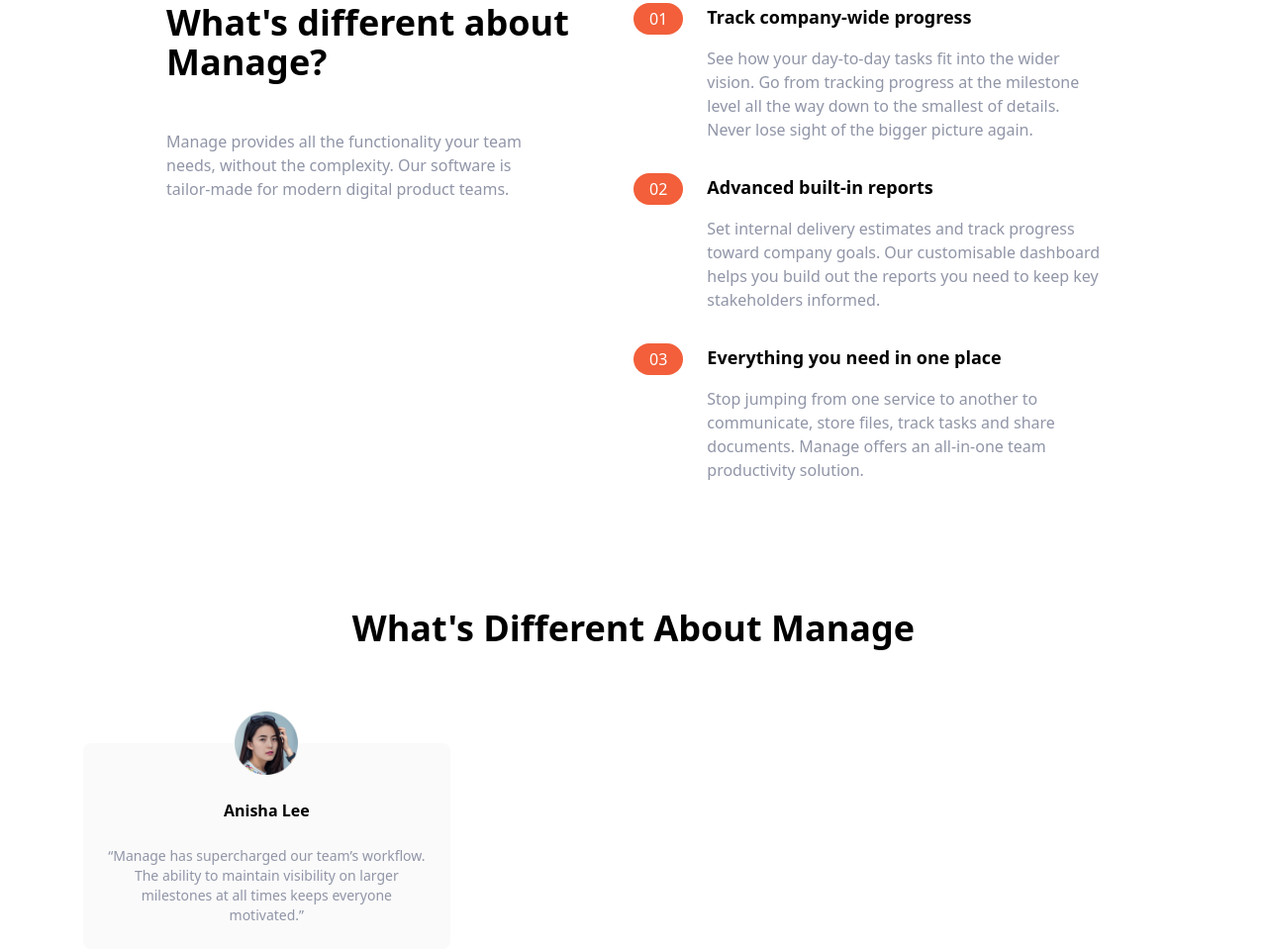
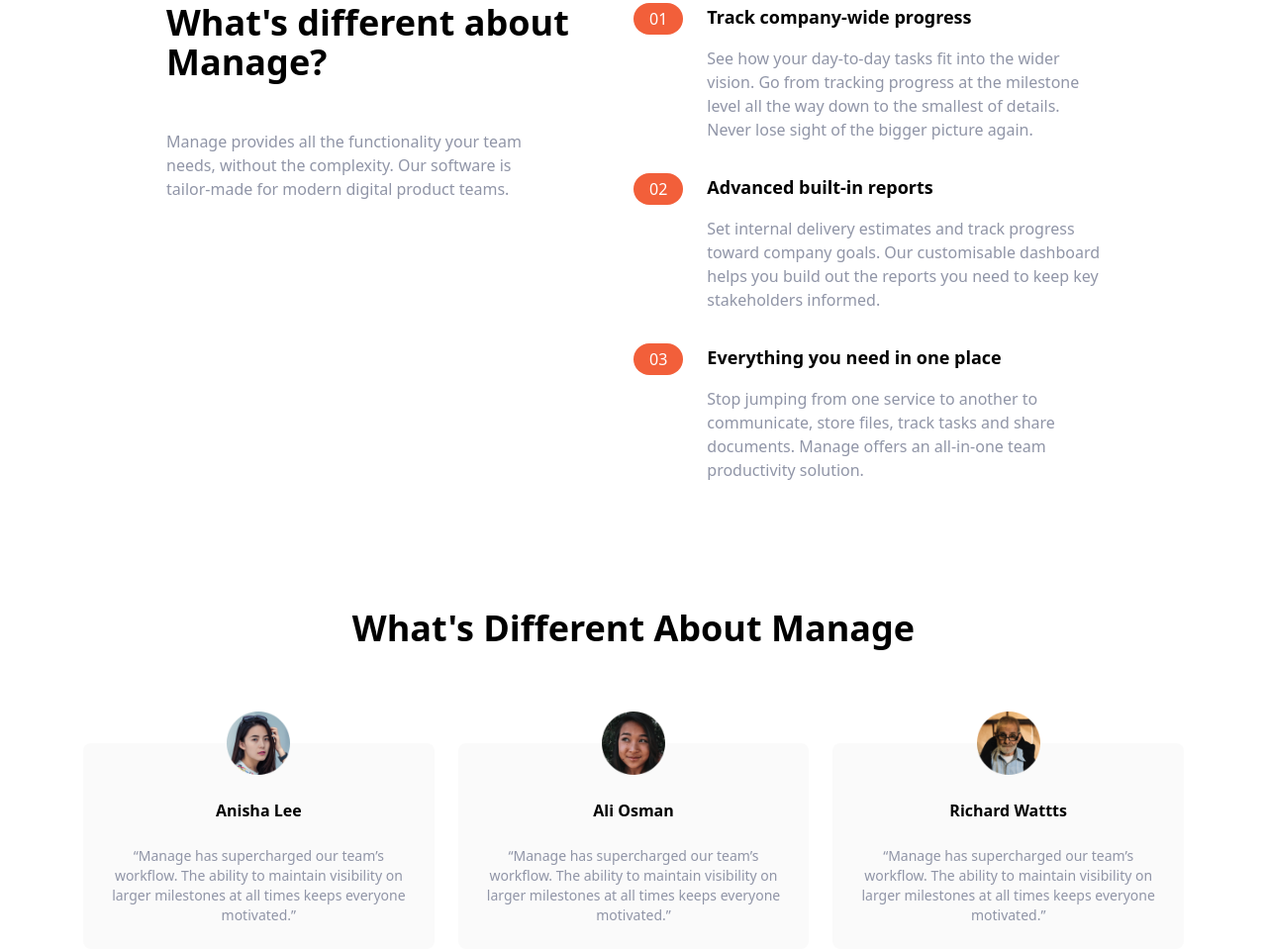
Before and after one commit to misikir21/manage-tailwind, a website: page index.html in a window 1280 px wide. Shown: the part 653-1612 px from the top of the page at 99% size. Drawn offline with Linux system fonts and the light colour scheme.

Commit message:
add two addiooal cards for testimoal

```diff
--- a/index.html
+++ b/index.html
@@ -207,7 +207,9 @@
 				<h2 class="text-4xl font-bold text-center">
 					What's Different About Manage
 				</h2>
+
 				<div class="flex flex-col mt-24 md:flex-row md:space-x-6">
+					<!--testmo 1-->
 					<div class="flex flex-col items-center p-6 space-y-6 rounded-lg bg-veryLightGray md:w-1/3">
 					<img src="./img/avatar-anisha.png" alt="" class="w-16 -mt-14" >
 		            <h5 class="text lg font-bold">
@@ -220,6 +222,36 @@
 
 					</p>
 				</div>
+
+				<!--testmo 2-->
+				<div class="flex flex-col items-center p-6 space-y-6 rounded-lg bg-veryLightGray md:w-1/3">
+					<img src="./img/avatar-ali.png" alt="" class="w-16 -mt-14" >
+		            <h5 class="text lg font-bold">
+						Ali Osman
+					</h5>
+					<p class="text-sm text-darkGrayishBlue">
+						“Manage has supercharged our team’s workflow. The ability to
+						maintain visibility on larger milestones at all times keeps
+						everyone motivated.”
+
+					</p>
+				</div>
+
+
+				<!--testimo 30-->
+
+				<div class="flex flex-col items-center p-6 space-y-6 rounded-lg bg-veryLightGray md:w-1/3">
+					<img src="./img/avatar-richard.png" alt="" class="w-16 -mt-14" >
+		            <h5 class="text lg font-bold">
+					Richard Wattts
+					</h5>
+					<p class="text-sm text-darkGrayishBlue">
+						“Manage has supercharged our team’s workflow. The ability to
+						maintain visibility on larger milestones at all times keeps
+						everyone motivated.”
+
+					</p>
+				</div>
 			</div>
 		</section>
 	</body>
```
